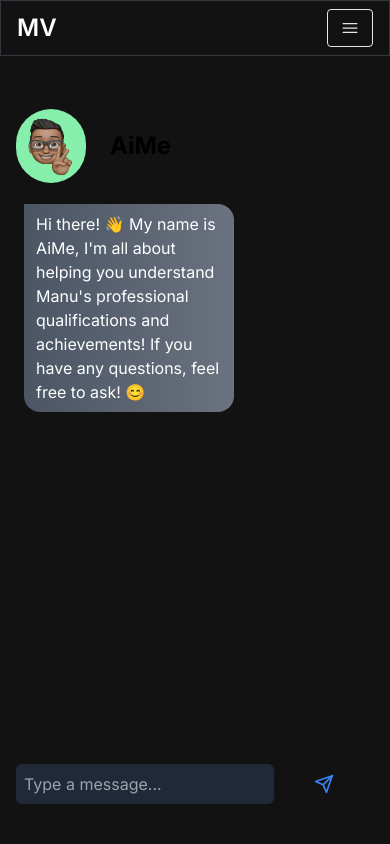
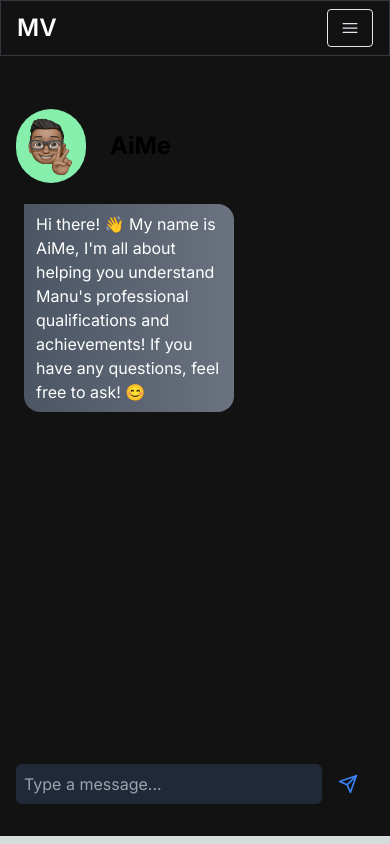
Before and after one commit to manugeorge04/Portfolio_Website, a Next.js app: page /chat in a window 390 px wide. Built offline with nearby package versions, Linux system fonts and the light colour scheme.

Commit message:
Fix responsiveness

```diff
--- a/src/app/chat/page.js
+++ b/src/app/chat/page.js
@@ -92,7 +92,7 @@ export default function Chat() {
   };
 
   return (
-    <main className="flex min-h-screen flex-col bg-[#121212]">
+    <main className="flex flex-col bg-[#121212]">
       <Navbar />
       <div className="container mt-24 mx-auto  rounded-[6px] flex flex-col h-[calc(100dvh-120px)] mb-4">
         <div className="flex flex-row items-center px-4 py-1 max-h-[100px] rounded-[8px] sm:border-[#33353F] sm:border rounded-md py-8 px-16 ">
@@ -136,7 +136,7 @@ export default function Chat() {
           />
           <button
             onClick={sendMessage}
-            className="ml-10 mr-10 text-primary-500 hover:text-primary-600"
+            className="ml-4 mr-4 md:ml-10 md:mr-10 text-primary-500 hover:text-primary-600"
           >
             <FiSend size={20} />
           </button>
```
